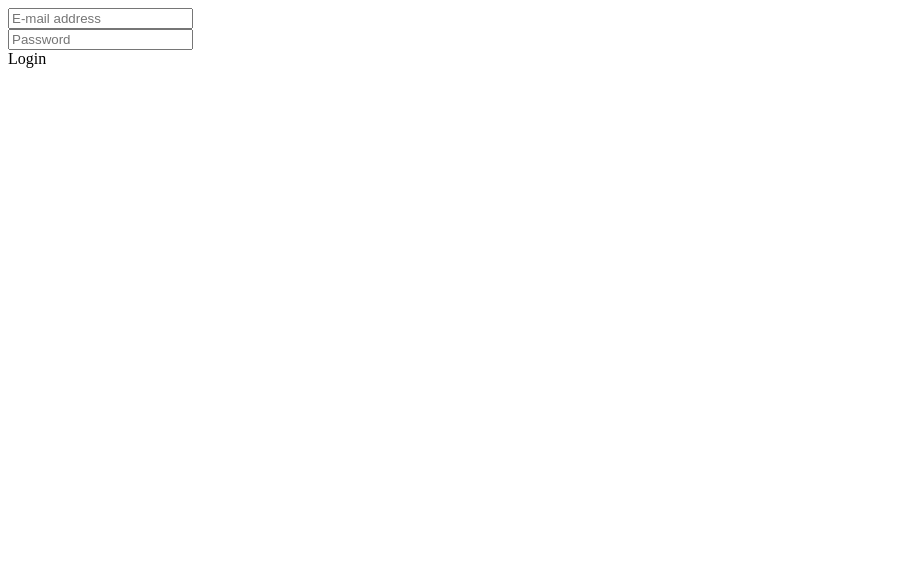
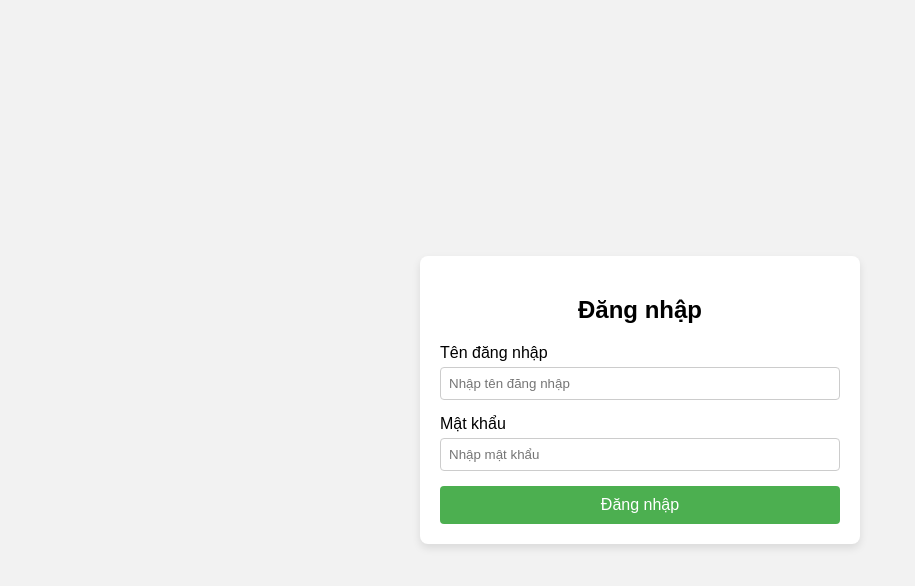
Before and after one commit to tiendung28022008/learn-html, a plain HTML site: page login.html in a window 1280 px wide. Shown: the whole page, without its empty margins (0-915 px from the left). Drawn offline with Linux system fonts and the light colour scheme.

Commit message:
cơ bản

```diff
--- a/login.html
+++ b/login.html
@@ -1,30 +1,82 @@
 <!DOCTYPE html>
-<html lang="en">
+<html lang="vi">
 <head>
     <meta charset="UTF-8">
     <meta name="viewport" content="width=device-width, initial-scale=1.0">
-    <title>Document</title>
+    <title>Đăng nhập</title>
+    <style>
+        body {
+            font-family: Arial, sans-serif;
+            background-color: #f2f2f2;
+            display: flex;
+            justify-content: center;
+            align-items: center;
+            height: 100vh;
+            margin: 0;
+        }
+        .login-container {
+            background-color: #fff;
+            padding: 20px;
+            border-radius: 8px;
+            box-shadow: 0 4px 8px rgba(0, 0, 0, 0.1);
+            width: 400px;
+        }
+        .login-container h2 {
+            text-align: center;
+            margin-bottom: 20px;
+        }
+        .input-group {
+            margin-bottom: 15px;
+        }
+        .input-group label {
+            display: block;
+            margin-bottom: 5px;
+        }
+        .input-group input {
+            width: 100%;
+            padding: 8px;
+            box-sizing: border-box;
+            border: 1px solid #ccc;
+            border-radius: 4px;
+        }
+        .login-button {
+            width: 100%;
+            padding: 10px;
+            background-color: #4CAF50;
+            color: white;
+            border: none;
+            border-radius: 4px;
+            cursor: pointer;
+            font-size: 16px;
+        }
+        .login-button:hover {
+            background-color: #45a049;
+        }
+    </style>
 </head>
 <body>
-<form class="ui large form">
-      <div class="ui stacked segment">
-        <div class="field">
-          <div class="ui left icon input">
-            <i class="user icon"></i>
-            <input type="text" name="email" placeholder="E-mail address">
-          </div>
+    <div class="login-container">
+        <h2>Đăng nhập</h2>
+        <div class="input-group">
+            <label for="username">Tên đăng nhập</label>
+            <input type="text" id="username" placeholder="Nhập tên đăng nhập">
         </div>
-        <div class="field">
-          <div class="ui left icon input">
-            <i class="lock icon"></i>
-            <input type="password" name="password" placeholder="Password">
-          </div>
+        <div class="input-group">
+            <label for="password">Mật khẩu</label>
+            <input type="password" id="password" placeholder="Nhập mật khẩu">
         </div>
-        <div class="ui fluid large teal submit button">Login</div>
-      </div>
+        <button class="login-button" onclick="login()">Đăng nhập</button>
+    </div>
 
-      <div class="ui error message"></div>
+    <script>
+        function login() {
+            // Lấy giá trị từ các trường input
+            const username = document.getElementById("username").value;
+            const password = document.getElementById("password").value;
 
-    </form>
+            // Hiển thị thông tin trong một cảnh báo (alert)
+            alert("Tên đăng nhập: " + username + "\nMật khẩu: " + password);
+        }
+    </script>
 </body>
 </html>
```
